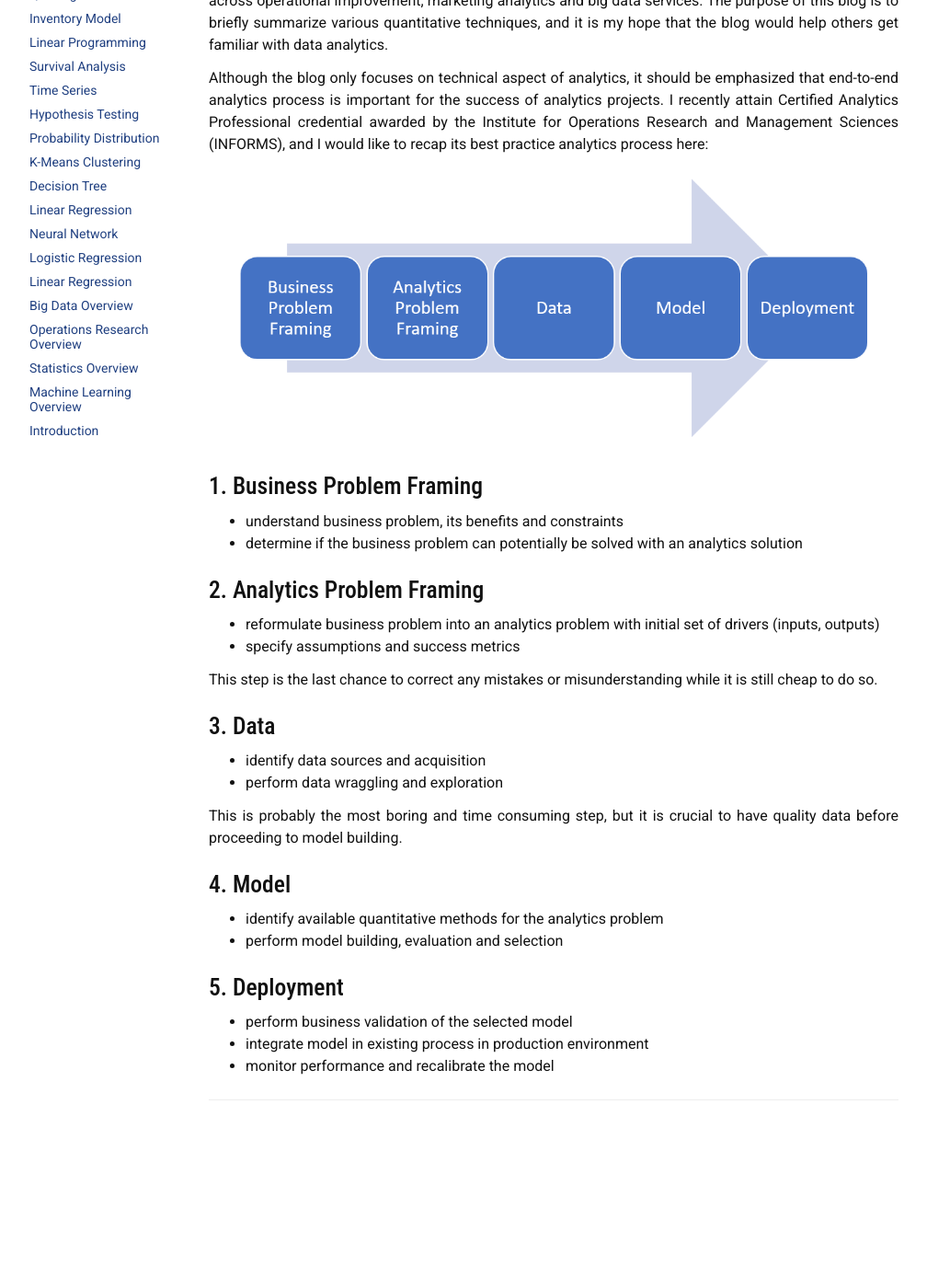
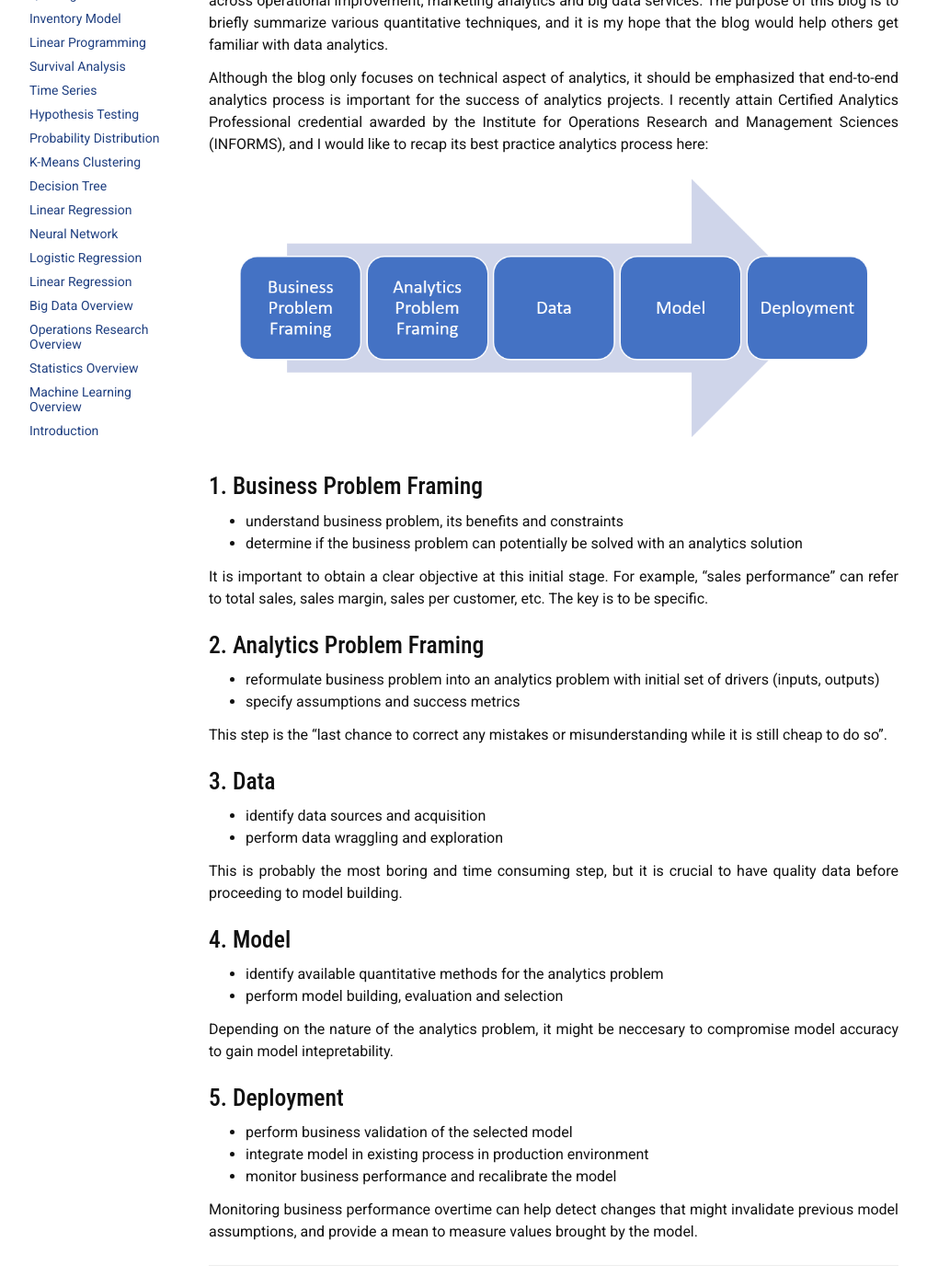
Before and after one commit to liambll/blog-archive, a Jekyll site: the page built from about.md, in a window 1280 px wide and 1400 px high, scrolled down 218 px. Shown: the whole window at 92% size, without its empty margins (38-1046 px from the left). Built offline with Jekyll 4.4.1, drawn with Linux system fonts in a browser that asks for light colours; nearby versions of some CDN libraries; before the commit the page ends 1438 px from its top, so only the background shows below that.

Commit message:
Update about.md

```diff
--- a/about.md
+++ b/about.md
@@ -18,11 +18,13 @@ Although the blog only focuses on technical aspect of analytics, it should be em
 * understand business problem, its benefits and constraints
 * determine if the business problem can potentially be solved with an analytics solution
 
+It is important to obtain a clear objective at this initial stage. For example, "sales performance" can refer to total sales, sales margin, sales per customer, etc. The key is to be specific.
+
 ## 2. Analytics Problem Framing
 * reformulate business problem into an analytics problem with initial set of drivers (inputs, outputs)
 * specify assumptions and success metrics
 
-This step is the last chance to correct any mistakes or misunderstanding while it is still cheap to do so.
+This step is the "last chance to correct any mistakes or misunderstanding while it is still cheap to do so".
 
 ## 3. Data
 * identify data sources and acquisition
@@ -34,7 +36,11 @@ This is probably the most boring and time consuming step, but it is crucial to h
 * identify available quantitative methods for the analytics problem
 * perform model building, evaluation and selection
 
+Depending on the nature of the analytics problem, it might be neccesary to compromise model accuracy to gain model intepretability.
+
 ## 5. Deployment
 * perform business validation of the selected model
 * integrate model in existing process in production environment
-* monitor performance and recalibrate the model
+* monitor business performance and recalibrate the model
+
+Monitoring business performance overtime can help detect changes that might invalidate previous model assumptions, and provide a mean to measure values brought by the model.
```
